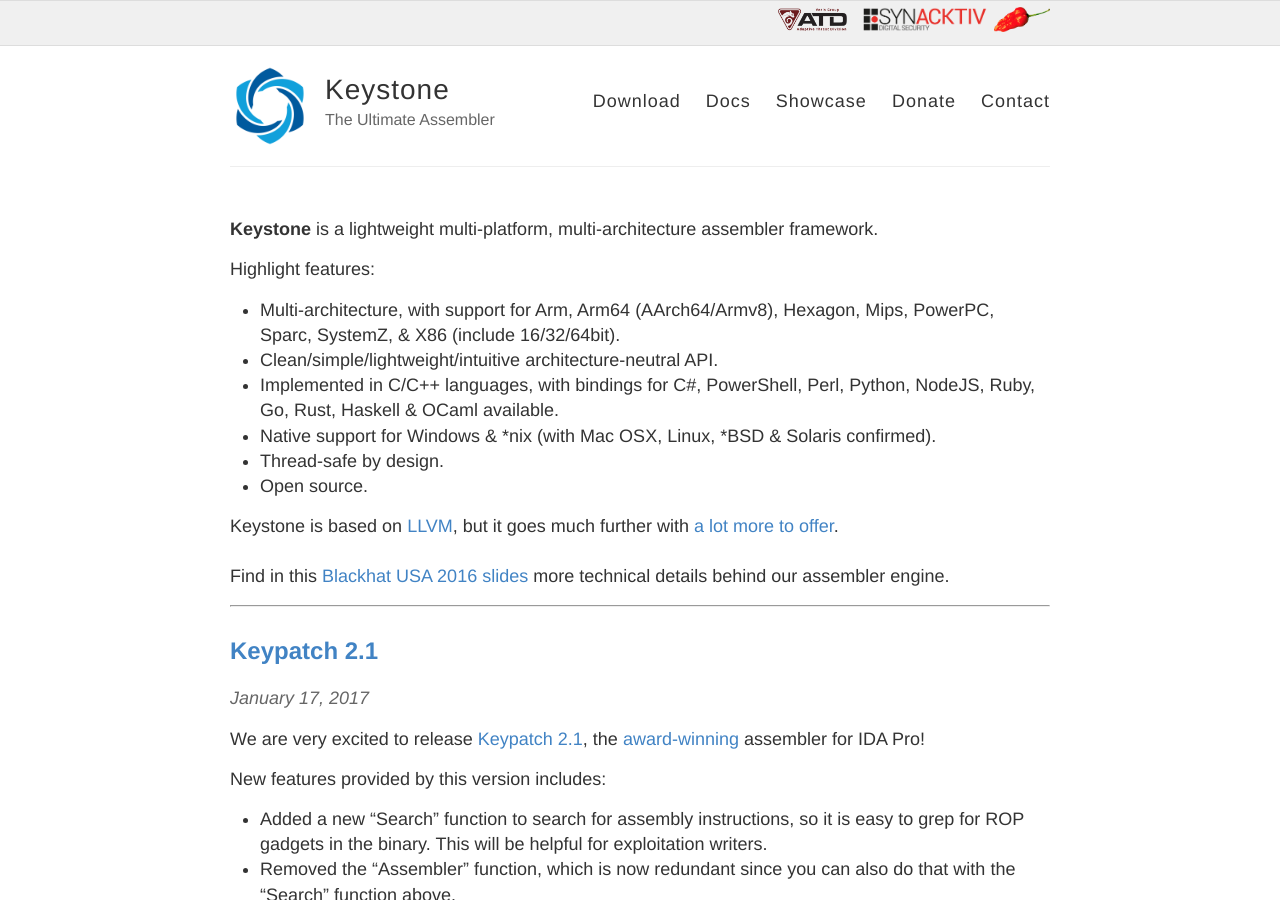
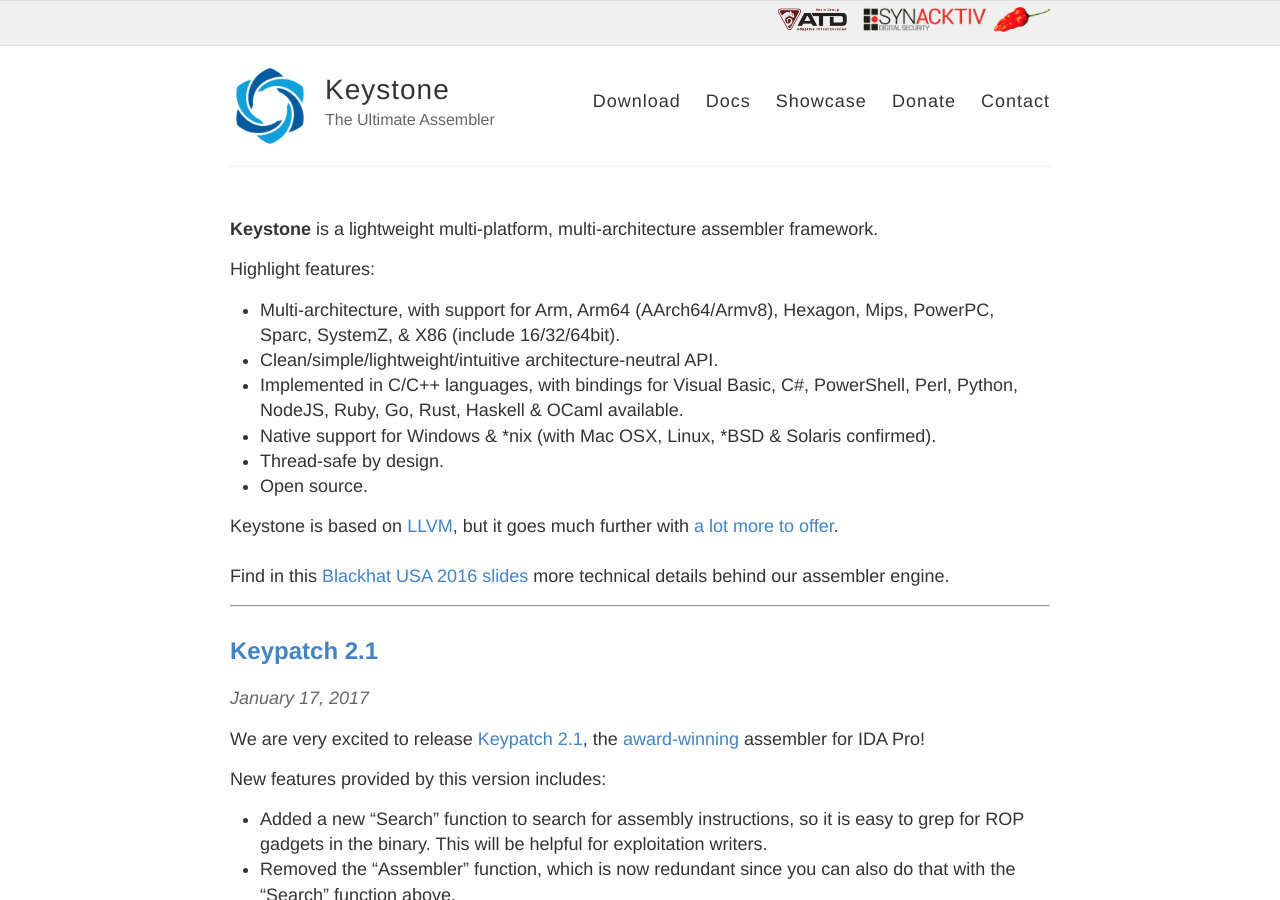
Before and after one commit to keystone-engine/keystone-engine.github.io, a Jekyll site: the page built from index.html, in a window 1280 px wide and 900 px high. Built offline with Jekyll 4.4.1, drawn with Linux system fonts in a browser that asks for light colours.

Commit message:
add VB6+

```diff
--- a/index.html
+++ b/index.html
@@ -12,7 +12,7 @@
 
 <li>Clean/simple/lightweight/intuitive architecture-neutral API.</li>
 
-<li>Implemented in C/C++ languages, with bindings for C#, PowerShell, Perl, Python, NodeJS, Ruby, Go, Rust, Haskell & OCaml available.</li>
+<li>Implemented in C/C++ languages, with bindings for Visual Basic, C#, PowerShell, Perl, Python, NodeJS, Ruby, Go, Rust, Haskell & OCaml available.</li>
 
 <li>Native support for Windows & *nix (with Mac OSX, Linux, *BSD & Solaris confirmed).</li>
 
```
